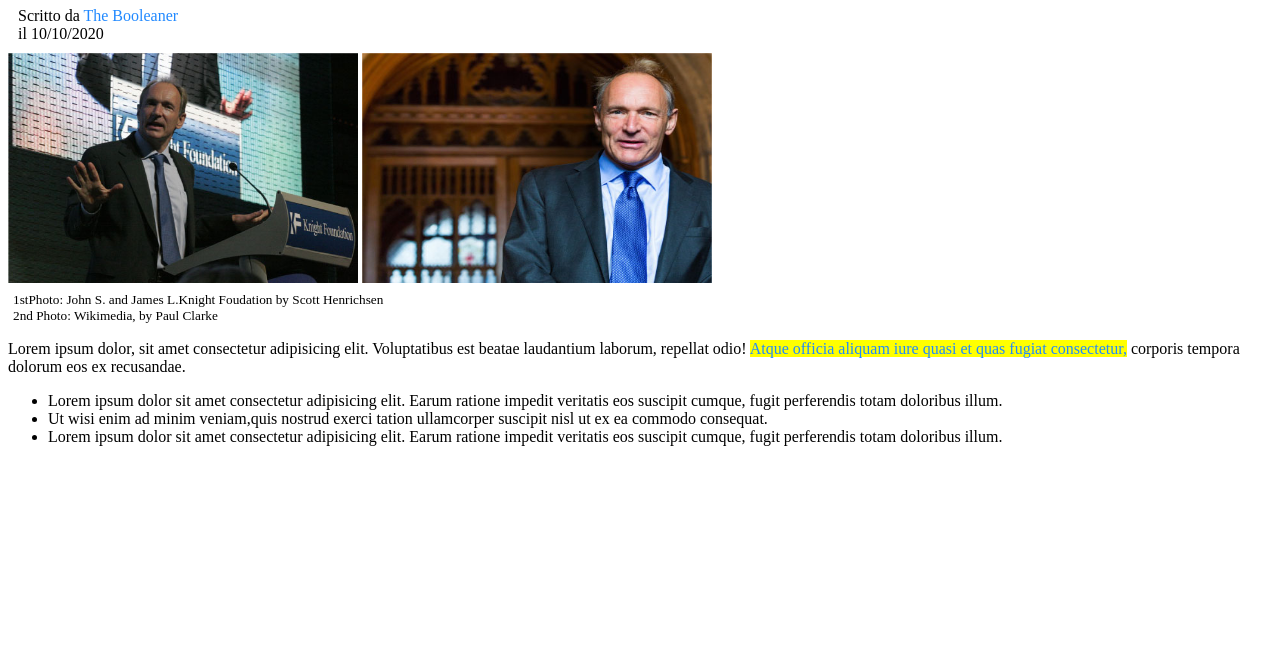
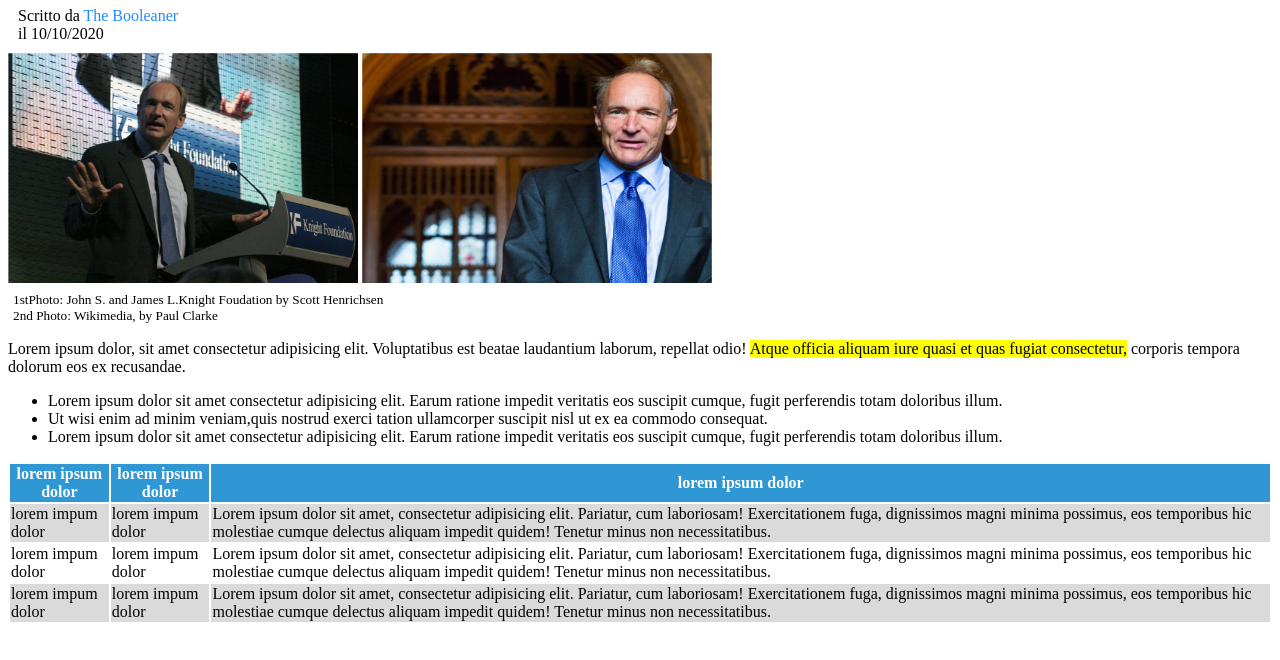
Before and after one commit to DaniPrr90/Esercizio-CSS, a plain HTML site: page index.html in a window 1280 px wide. Shown: the part 138-798 px from the top of the page. Drawn offline with Linux system fonts and the light colour scheme.

Commit message:
add:sezione tabella

```diff
--- a/html-css-booleaner.css
+++ b/html-css-booleaner.css
@@ -38,5 +38,17 @@ h5 {
 }
 
 .sottolineato {background-color: rgb(255, 255, 0);
+    color: black;
 
 }
+
+th{ background-color: rgb(47, 151, 211);
+    color: white;
+}
+
+.colonna1{background-color: rgb(218, 218, 218);
+}
+
+.colonna3{background-color: rgb(218, 218, 218);
+
+}
--- a/index.html
+++ b/index.html
@@ -40,13 +40,54 @@
             ex recusandae.</p>
 
         <ul>
-            <li>Lorem ipsum dolor sit amet consectetur adipisicing elit. Earum ratione impedit veritatis eos suscipit cumque, fugit perferendis totam doloribus illum. </li>
-        <li>Ut wisi enim ad minim veniam,quis nostrud exerci tation ullamcorper suscipit nisl ut ex ea commodo consequat.</li>
-        <li>Lorem ipsum dolor sit amet consectetur adipisicing elit. Earum ratione impedit veritatis eos suscipit cumque, fugit perferendis totam doloribus illum.</li>
+            <li>Lorem ipsum dolor sit amet consectetur adipisicing elit. Earum ratione impedit veritatis eos suscipit
+                cumque, fugit perferendis totam doloribus illum. </li>
+            <li>Ut wisi enim ad minim veniam,quis nostrud exerci tation ullamcorper suscipit nisl ut ex ea commodo
+                consequat.</li>
+            <li>Lorem ipsum dolor sit amet consectetur adipisicing elit. Earum ratione impedit veritatis eos suscipit
+                cumque, fugit perferendis totam doloribus illum.</li>
         </ul>
         <!-- fine sezione paragrafo-->
     </section>
 
+    <!--inizione sezione tabella-->
+
+    <section>
+        <table>
+            <th>lorem ipsum dolor </th>
+            <th>lorem ipsum dolor </th>
+            <th>lorem ipsum dolor </th>
+
+            <tbody>
+
+                <tr>
+                    <td class="colonna1">lorem impum dolor</td>
+                    <td class="colonna1">lorem impum dolor</td>
+                    <td class=colonna1>Lorem ipsum dolor sit amet, consectetur adipisicing elit. Pariatur, cum laboriosam! Exercitationem
+                        fuga, dignissimos magni minima possimus, eos temporibus hic molestiae cumque delectus aliquam
+                        impedit quidem! Tenetur minus non necessitatibus.</td>
+                    </tr>
+                    <tr>
+                        <td class="colonna2">lorem impum dolor</td>
+                        <td class="colonna2">lorem impum dolor</td>
+                        <td class="colonna2">Lorem ipsum dolor sit amet, consectetur adipisicing elit. Pariatur, cum laboriosam! Exercitationem
+                            fuga, dignissimos magni minima possimus, eos temporibus hic molestiae cumque delectus aliquam
+                            impedit quidem! Tenetur minus non necessitatibus.</td>
+                        </tr>
+                        <tr>
+                            <td class="colonna3">lorem impum dolor</td>
+                            <td class="colonna3">lorem impum dolor</td>
+                            <td class="colonna3">Lorem ipsum dolor sit amet, consectetur adipisicing elit. Pariatur, cum laboriosam! Exercitationem
+                                fuga, dignissimos magni minima possimus, eos temporibus hic molestiae cumque delectus aliquam
+                                impedit quidem! Tenetur minus non necessitatibus.</td>
+                            </tr>
+            </tbody>
+
+
+        </table>
+
+    </section>
+    <!--fine sezione tabella-->
 
 
 
```
Lines whose indentation alone changed are shown as unchanged.
